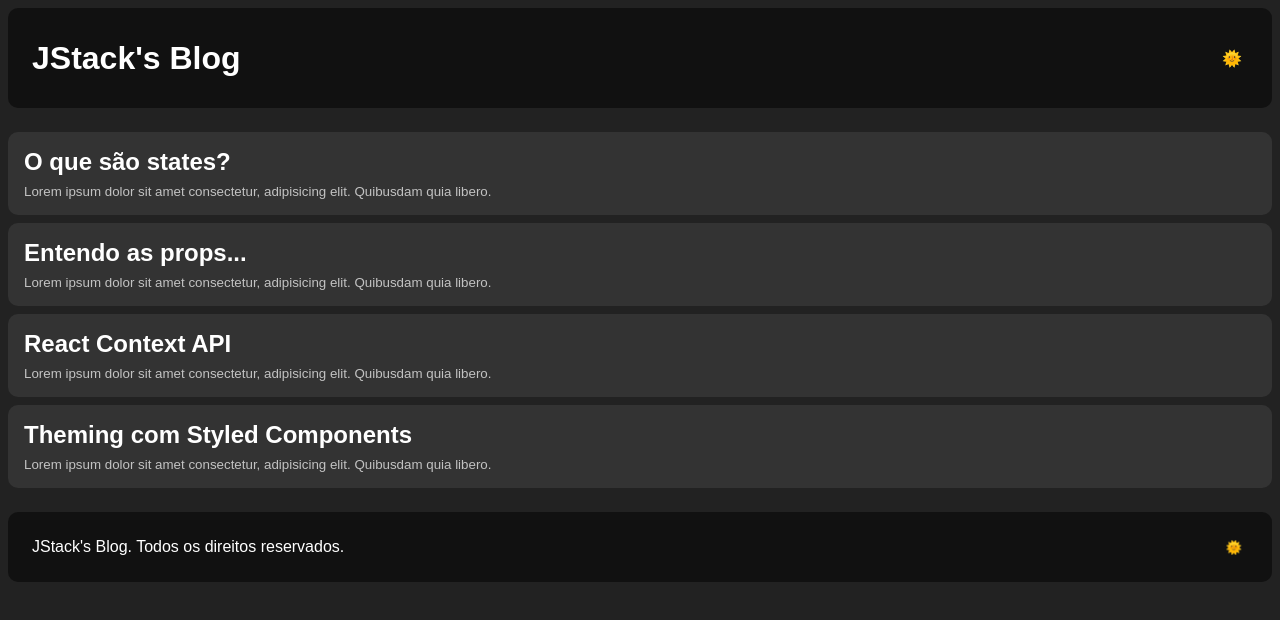
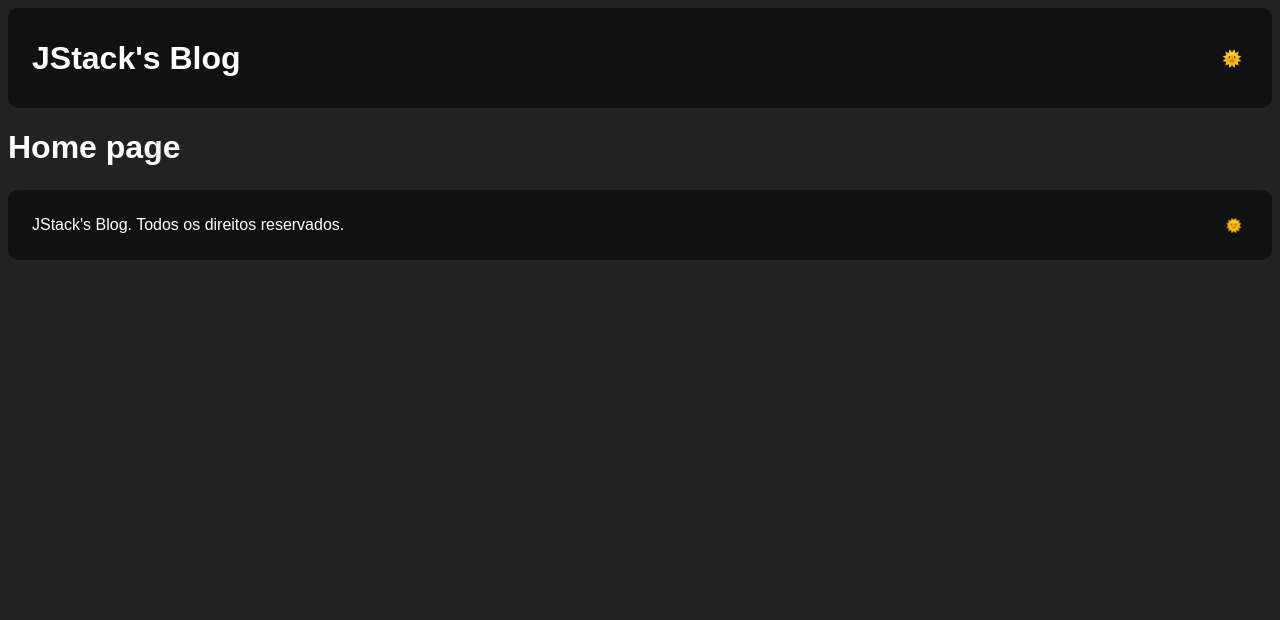
Before and after one commit to oleonardodeandrade/jstack-styled-theming-base, a React app: page / in a window 1280 px wide. Shown: the top 620 px of the page. Built offline with nearby package versions, Linux system fonts and the light colour scheme.

Commit message:
feat: add routes

```diff
--- a/package.json
+++ b/package.json
@@ -25,6 +25,7 @@
     "prop-types": "^15.8.1",
     "react": "^17.0.2",
     "react-dom": "^17.0.2",
+    "react-router-dom": "^5.3.4",
     "styled-components": "^6.0.2"
   }
 }
--- /dev/null
+++ b/src/Routes.js
@@ -0,0 +1,13 @@
+import React from "react";
+import { Route, BrowserRouter } from "react-router-dom";
+import Home from "./pages/Home";
+import Posts from "./pages/Posts";
+
+export default function Routes() {
+  return (
+    <BrowserRouter>
+      <Route path="/" component={Home} />
+      <Route path="/posts" component={Posts} />
+    </BrowserRouter>
+  );
+}
--- a/src/components/Layout/index.js
+++ b/src/components/Layout/index.js
@@ -1,14 +1,14 @@
 import React from 'react';
 
 import Header from '../Header';
-import PostsList from '../PostsList';
 import Footer from '../Footer';
+import Routes from '../../Routes';
 
 export default function Layout() {
   return (
     <>
       <Header />
-      <PostsList />
+      <Routes />
       <Footer />
     </>
   );
--- /dev/null
+++ b/src/pages/Home/index.js
@@ -0,0 +1,5 @@
+import React from "react";
+
+export default function Home() {
+  return <h1>Home page</h1>
+}
--- a/src/components/PostsList/index.js
+++ b/src/pages/Posts/index.js
@@ -5,7 +5,7 @@
 
 import posts from "./posts";
 
-export default class PostsList extends React.Component {
+export default class Posts extends React.Component {
   render() {
     return (
       <Container>
--- a/webpack.config.js
+++ b/webpack.config.js
@@ -39,5 +39,6 @@
   },
   devServer: {
     port: 3000,
+    historyApiFallback: true,
   },
 };
```
Also changed, not shown: src/pages/Posts/Post/index.js (renamed from src/components/PostsList/Post/index.js), src/pages/Posts/Post/styles.js (renamed from src/components/PostsList/Post/styles.js), src/pages/Posts/posts.js (renamed from src/components/PostsList/posts.js), src/pages/Posts/styles.js (renamed from src/components/PostsList/styles.js), 2 other files (tests, documents, lock files or other folders).
